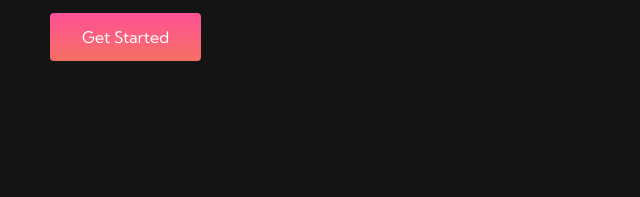
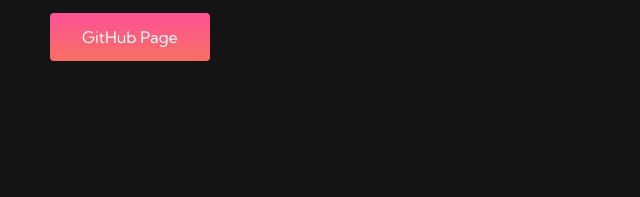
Before and after one commit to ashuchauhan2/website, a plain HTML site: page index.html in a window 1280 px wide. Shown: the part 510-707 px from the top of the page, 0-640 px from the left. Drawn offline with Linux system fonts and the light colour scheme.

Commit message:
Update index.html

```diff
--- a/index.html
+++ b/index.html
@@ -48,7 +48,7 @@
                 <h1>ASHUS WEBSITE</h1>
                 <h2>HELLO</h2>
                 <P>Welcome to my site!</P>
-                <button class="main__btn"><a href="me.html">Get Started</a></button>
+                <button class="main__btn"><a href="https://github.com/ashuchauhan2">GitHub Page</a></button>
             </div>
             <div class="main__img--container">
                 <img src="https://raw.githubusercontent.com/ashuchauhan2/website/d7052c84021afb795d2c6c4efc7666694a66c8d7/images/pic1.svg" alt="pic" id="main__img">
```
